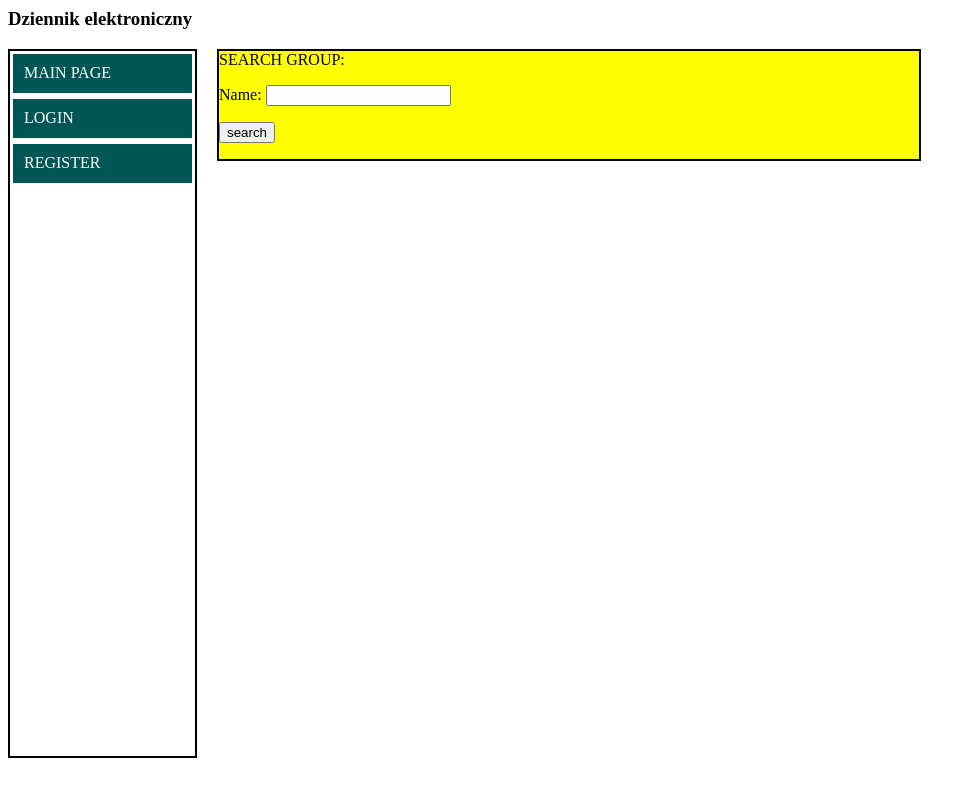
After one commit to zlenyk/eRegister, a Django app: template templates/school/search_group.html in a window 1280 px wide. The commit adds this page. Shown: the whole page, without its empty margins (0-976 px from the left). Run offline with Django 3.2, Linux system fonts and the light colour scheme; the template is opened without the code that fills it, so the values that code supplies are empty.

Commit message:
search group template

```diff
--- a/school/urls.py
+++ b/school/urls.py
@@ -4,4 +4,6 @@ from school import views
 urlpatterns = patterns('',
     url(r'^add_group/', views.add_group),
     url(r'^add_student/', views.add_student),
+    url(r'^manage_groups/', views.manage_groups),
+    url(r'^search_group/', views.search_group),
 	)
--- a/templates/base.html
+++ b/templates/base.html
@@ -24,8 +24,9 @@
 			{% endif %}
 			<li><a href = '/'> NOTES </a></li>
 			{% if perms.users.is_moderator %}
-			<li><a href = '/school/add_group/'> ADD GROUP</a></li>
-			<li><a href = '/school/add_student/'> ADD STUDENT</a></li>
+			<li><a href = '/school/add_group/'> ADD GROUP </a></li>
+			<li><a href = '/school/add_student/'> ADD STUDENT </a></li>
+			<li><a href = '/school/search_group/'> MANAGE GROUPS </a></li>
 			{% endif %}
 			<li><a href = '/users/logout/'> LOG OUT </a></li>
 		{% endif %}
--- /dev/null
+++ b/templates/school/search_group.html
@@ -0,0 +1,9 @@
+{% extends "base.html" %}
+{% block main %}
+	SEARCH GROUP:
+	<form action="/school/search_group/" method="POST">
+		{% csrf_token %}
+		<p>Name: <input type="text" name="name"/>
+		<p><input type="submit" value="search"/>
+	</form>
+{% endblock %}
```
Also changed, not shown: school/views.py (+9 -0 lines).
